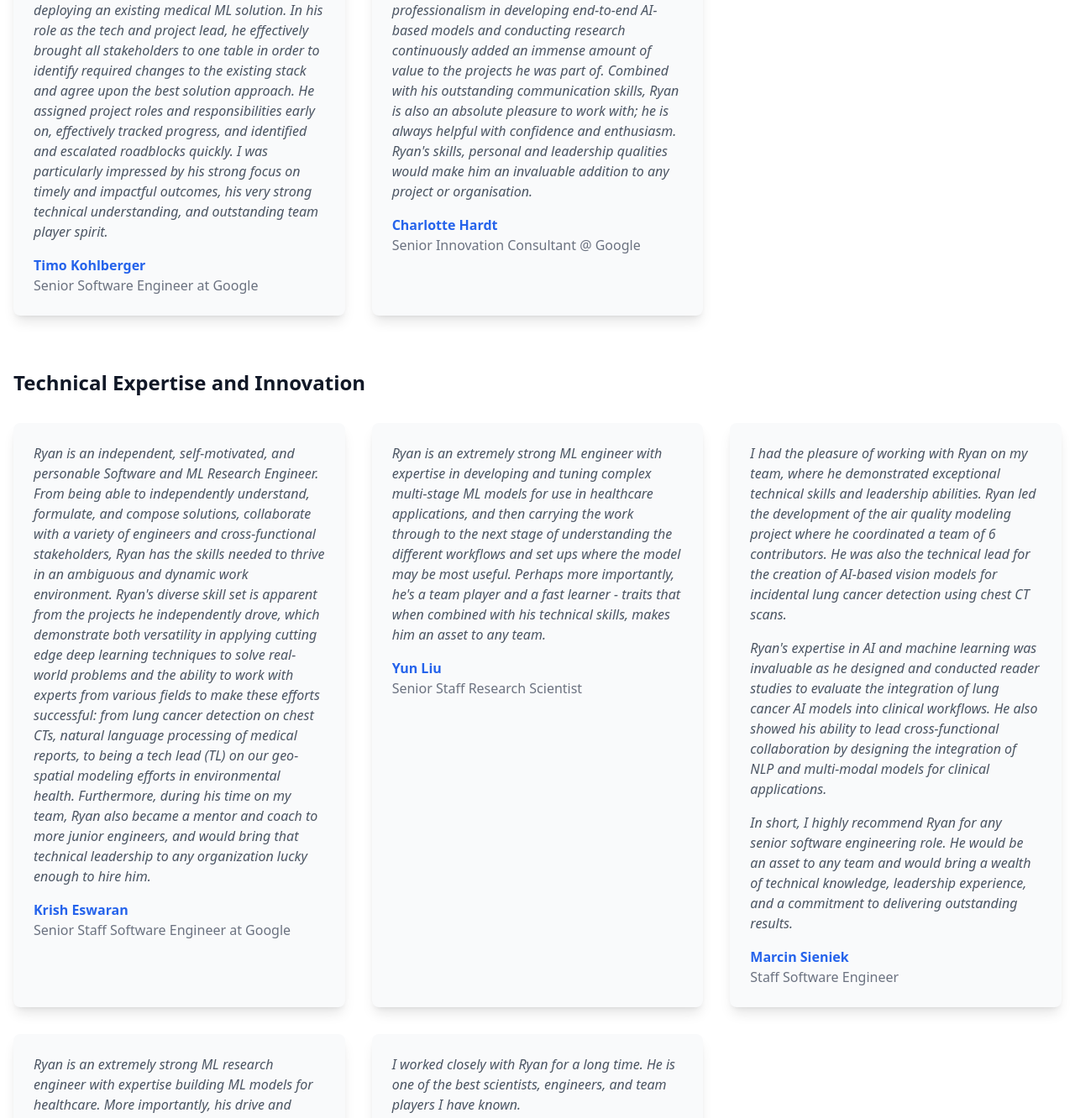
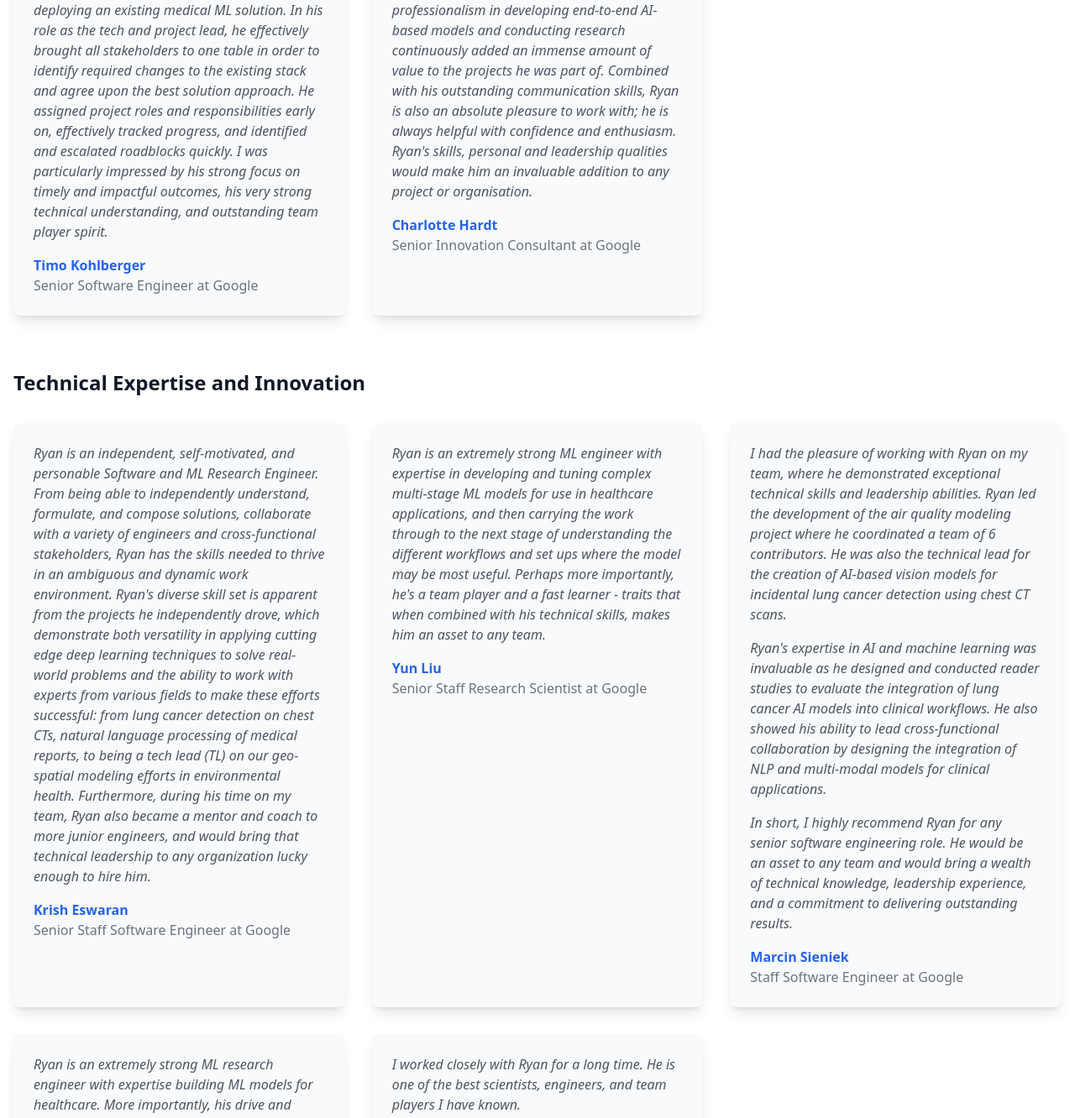
Before and after one commit to ryan-najafi/portfolio, a React (Vite) app: page / in a window 1280 px wide. Shown: the part 5028-6360 px from the top of the page at 84% size. Built offline with nearby package versions, Linux system fonts and the light colour scheme.

Commit message:
small updates

```diff
--- a/src/App.tsx
+++ b/src/App.tsx
@@ -214,7 +214,7 @@ function App() {
         {
           text: "Ryan and I worked together during my time as a 20% Program Manager supporting the Health AI team at Google. Ryan's expertise and professionalism in developing end-to-end AI-based models and conducting research continuously added an immense amount of value to the projects he was part of. Combined with his outstanding communication skills, Ryan is also an absolute pleasure to work with; he is always helpful with confidence and enthusiasm. Ryan's skills, personal and leadership qualities would make him an invaluable addition to any project or organisation.",
           author: <a href="https://www.linkedin.com/in/charlottehardt/" target="_blank" rel="noopener noreferrer" className="text-blue-600 hover:text-blue-800 hover:underline">Charlotte Hardt</a>,
-          role: "Senior Innovation Consultant @ Google"
+          role: "Senior Innovation Consultant at Google"
         }
       ]
     },
@@ -230,7 +230,7 @@ function App() {
         {
           text: "Ryan is an extremely strong ML engineer with expertise in developing and tuning complex multi-stage ML models for use in healthcare applications, and then carrying the work through to the next stage of understanding the different workflows and set ups where the model may be most useful. Perhaps more importantly, he's a team player and a fast learner - traits that when combined with his technical skills, makes him an asset to any team.",
           author: <a href="https://www.linkedin.com/in/yunliu0/" target="_blank" rel="noopener noreferrer" className="text-blue-600 hover:text-blue-800 hover:underline">Yun Liu</a>,
-          role: "Senior Staff Research Scientist"
+          role: "Senior Staff Research Scientist at Google"
         },
         {
           text: [
@@ -245,7 +245,7 @@ function App() {
             </p>
           )),
           author: <a href="https://www.linkedin.com/in/marcin-sieniek/" target="_blank" rel="noopener noreferrer" className="text-blue-600 hover:text-blue-800 hover:underline">Marcin Sieniek</a>,
-          role: "Staff Software Engineer"
+          role: "Staff Software Engineer at Google"
         },
         {
           text: "Ryan is an extremely strong ML research engineer with expertise building ML models for healthcare. More importantly, his drive and enthusiasm for projects in this domain, his perseverance, along with his highly collegiate style of working makes him an asset to any team.",
```
